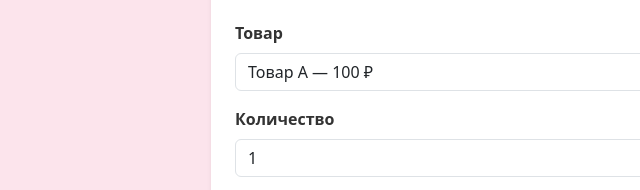
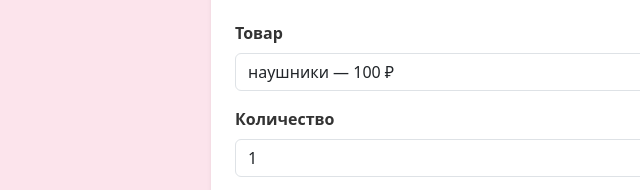
Before and after one commit to Evelina0123/lab5, a plain HTML site: page index.html in a window 1280 px wide. Shown: the part 211-401 px from the top of the page, 79-719 px from the left. Drawn offline with nearby package versions, Linux system fonts and the light colour scheme.

Commit message:
Update index.html

```diff
--- a/index.html
+++ b/index.html
@@ -28,10 +28,10 @@
         <div class="col-12">
           <label for="product" class="form-label fw-bold">Товар</label>
           <select id="product" name="product" class="form-select">
-            <option value="100">Товар A — 100 ₽</option>
-            <option value="250">Товар B — 250 ₽</option>
-            <option value="500">Товар C — 500 ₽</option>
-            <option value="1200">Товар D — 1200 ₽</option>
+            <option value="100">наушники — 100 ₽</option>
+            <option value="250">телефон — 250 ₽</option>
+            <option value="500">ноутбук — 500 ₽</option>
+            <option value="1200">планшет — 1200 ₽</option>
           </select>
         </div>
 
```
